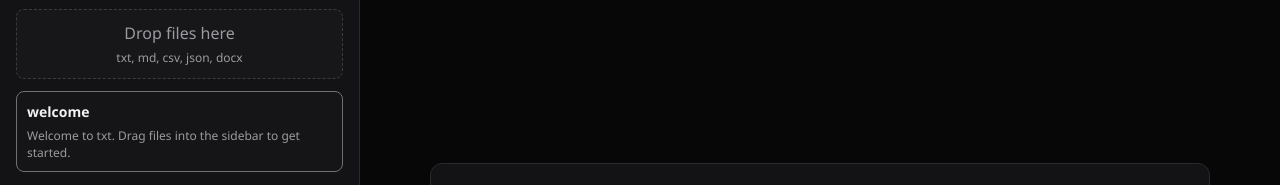
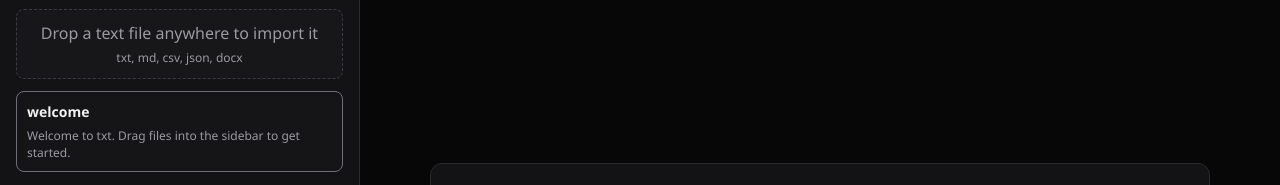
Before and after one commit to R-Pax/txt, a plain HTML site: page index.html in a window 1280 px wide. Shown: the part 101-286 px from the top of the page. Drawn offline with nearby package versions, Linux system fonts and the light colour scheme.

Commit message:
Update drop zone text

```diff
--- a/index.html
+++ b/index.html
@@ -23,7 +23,7 @@
         </label>
 
         <div id="dropZone" class="drop-zone">
-          Drop files here
+          Drop a text file anywhere to import it
           <span>txt, md, csv, json, docx</span>
         </div>
 
```
